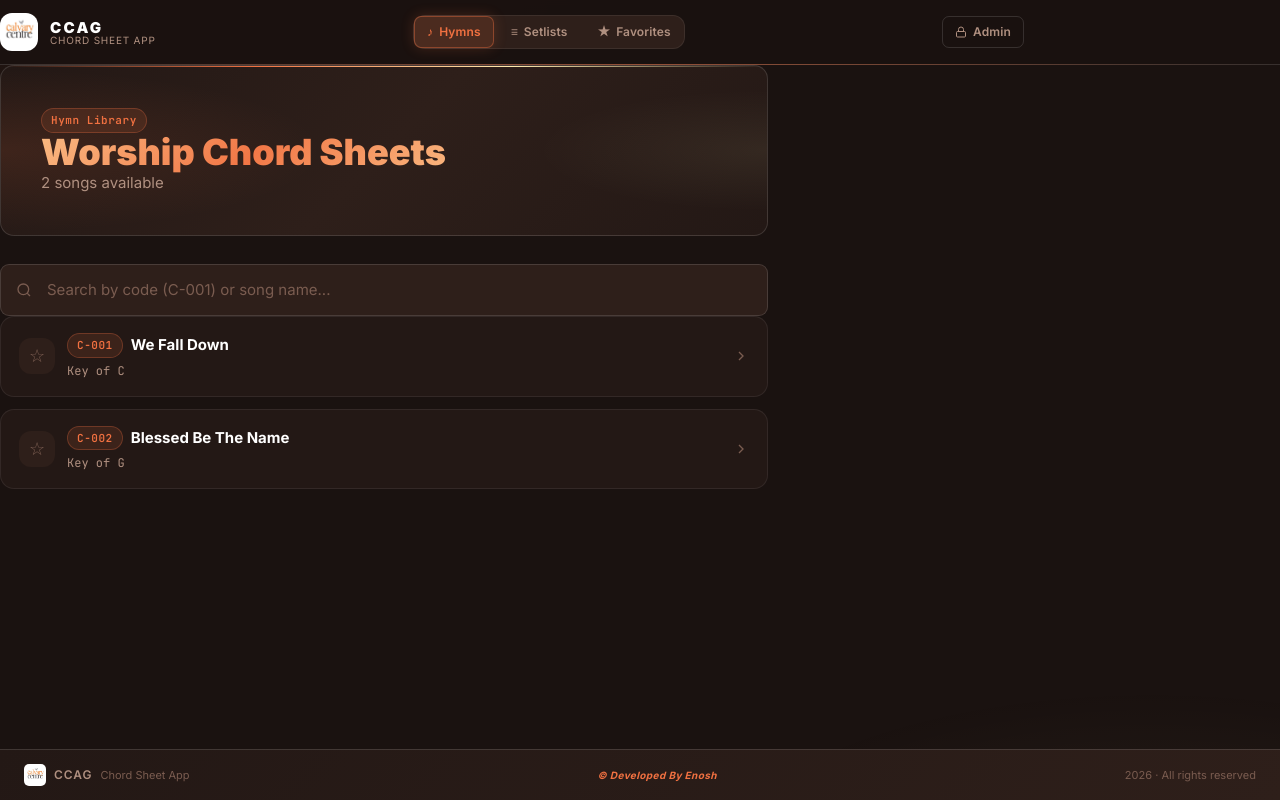
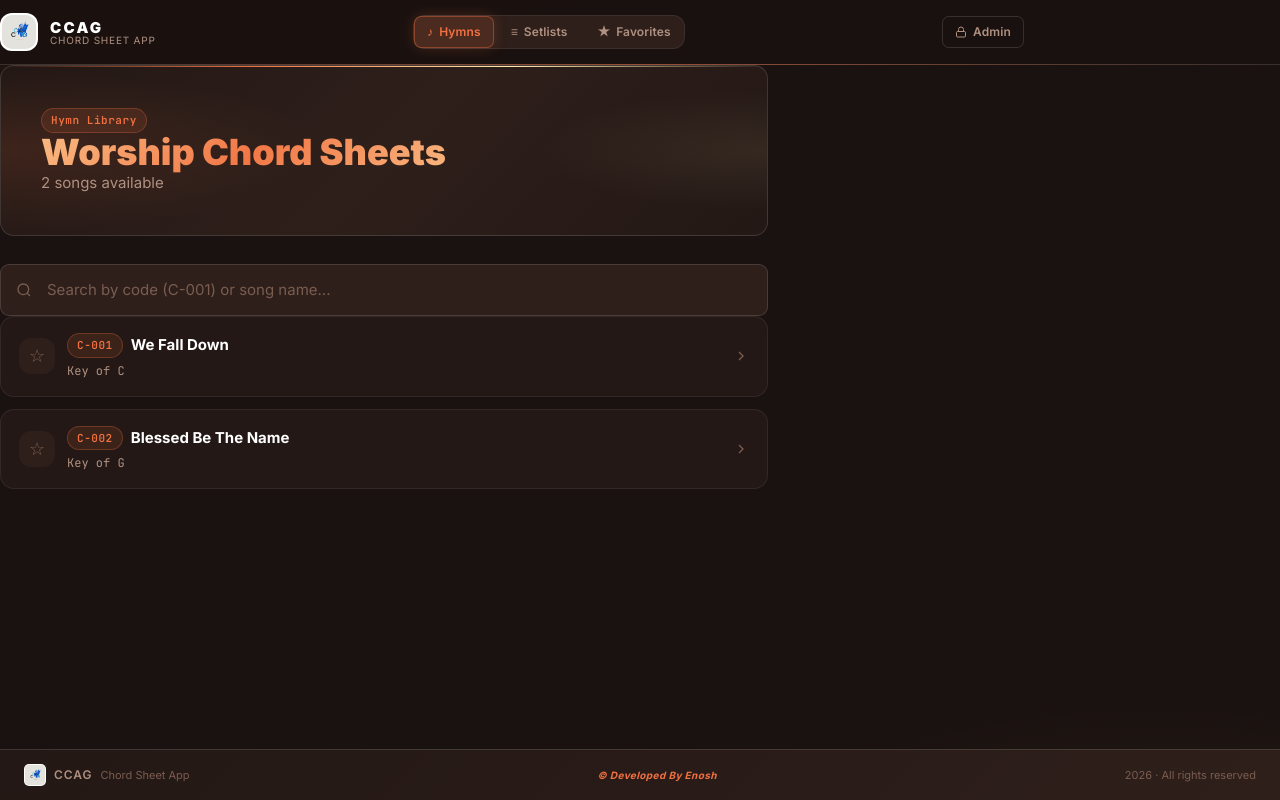
Before and after one commit to Shermith-428/ccag, a React (Vite) app: page / in a window 1280 px wide. Built offline with nearby package versions, Linux system fonts and the light colour scheme.

Commit message:
feat: update logo to new CCAG branding

```diff
--- a/index.html
+++ b/index.html
@@ -2,8 +2,8 @@
 <html lang="en">
   <head>
     <meta charset="UTF-8" />
-    <link rel="icon" type="image/jpeg" href="/CCAG.jpeg" />
-    <link rel="apple-touch-icon" href="/CCAG.jpeg" />
+    <link rel="icon" type="image/png" href="/Last logo.png" />
+    <link rel="apple-touch-icon" href="/Last logo.png" />
     <meta name="viewport" content="width=device-width, initial-scale=1.0, viewport-fit=cover" />
     <meta name="mobile-web-app-capable" content="yes" />
     <meta name="apple-mobile-web-app-capable" content="yes" />
--- a/src/components/ChordSheet.jsx
+++ b/src/components/ChordSheet.jsx
@@ -44,7 +44,7 @@ async function generatePDF(hymn, steps, fontSize) {
 
   try {
     const img = new Image(); img.crossOrigin = 'anonymous';
-    await new Promise((res, rej) => { img.onload = res; img.onerror = rej; img.src = '/CCAG.jpeg'; });
+    await new Promise((res, rej) => { img.onload = res; img.onerror = rej; img.src = '/Last logo.png'; });
     const c = document.createElement('canvas'); c.width = 60; c.height = 60;
     c.getContext('2d').drawImage(img, 0, 0, 60, 60);
     doc.addImage(c.toDataURL('image/jpeg'), 'JPEG', pad, 15, 60, 60);
@@ -224,7 +224,7 @@ export default function ChordSheet({ hymn, onClose, onToggleFavorite, isFavorite
             <div style={{ position: 'absolute', top: 0, left: 0, right: 0, height: '3px', background: 'linear-gradient(90deg, transparent, var(--accent), transparent)' }} />
             <div style={{ display: 'flex', alignItems: 'center', justifyContent: 'space-between', gap: '16px' }}>
               <div style={{ display: 'flex', alignItems: 'center', gap: '14px', minWidth: 0 }}>
-                <img src="/CCAG.jpeg" alt="CCAG"
+                <img src="/Last logo.png" alt="CCAG"
                   style={{ width: '52px', height: '52px', borderRadius: '12px', background: '#fff', padding: '3px', objectFit: 'contain', flexShrink: 0 }} />
                 <div style={{ minWidth: 0 }}>
                   <span className="badge badge-blue" style={{ marginBottom: '6px', display: 'inline-flex' }}>{hymn.code}</span>
@@ -273,7 +273,7 @@ export default function ChordSheet({ hymn, onClose, onToggleFavorite, isFavorite
           {/* Sheet footer */}
           <div style={{ background: 'linear-gradient(135deg, #231815, #2e1f1a)', padding: '14px 20px', display: 'flex', alignItems: 'center', justifyContent: 'space-between', borderTop: '1px solid var(--border)' }}>
             <div style={{ display: 'flex', alignItems: 'center', gap: '8px' }}>
-              <img src="/CCAG.jpeg" alt="CCAG" style={{ width: '20px', height: '20px', borderRadius: '4px', background: '#fff', padding: '1px', objectFit: 'contain' }} />
+              <img src="/Last logo.png" alt="CCAG" style={{ width: '20px', height: '20px', borderRadius: '4px', background: '#fff', padding: '1px', objectFit: 'contain' }} />
               <span style={{ color: 'var(--muted2)', fontSize: '12px', fontWeight: 600, letterSpacing: '0.08em' }}>CCAG</span>
             </div>
             <span style={{ color: 'var(--muted)', fontSize: '12px', fontFamily: 'JetBrains Mono' }}>{hymn.code} · Key of {currentKey}</span>
--- a/src/components/Footer.jsx
+++ b/src/components/Footer.jsx
@@ -11,7 +11,7 @@ export default function Footer() {
       gap: '8px',
     }}>
       <div style={{ display: 'flex', alignItems: 'center', gap: '8px' }}>
-        <img src="/CCAG.jpeg" alt="CCAG"
+        <img src="/Last logo.png" alt="CCAG"
           style={{ width: '22px', height: '22px', borderRadius: '5px', background: '#fff', padding: '1px', objectFit: 'contain' }} />
         <span style={{ color: 'var(--muted2)', fontSize: '12px', fontWeight: 600, letterSpacing: '0.08em' }}>CCAG</span>
         <span style={{ color: 'var(--muted)', fontSize: '11px' }}>Chord Sheet App</span>
--- a/src/components/Navbar.jsx
+++ b/src/components/Navbar.jsx
@@ -40,7 +40,7 @@ export default function Navbar({ page, setPage }) {
         <div className="max-w-5xl mx-auto px-6 xl:px-8 h-16 flex items-center justify-between gap-4">
           {/* Logo */}
           <div className="flex items-center gap-3 shrink-0">
-            <img src="/CCAG.jpeg" alt="CCAG Logo"
+            <img src="/Last logo.png" alt="CCAG Logo"
               className="rounded-xl object-contain"
               style={{ width: '38px', height: '38px', background: '#fff', padding: '2px' }} />
             <div className="flex flex-col leading-none">
@@ -80,7 +80,7 @@ export default function Navbar({ page, setPage }) {
       <div className="lg:hidden sticky top-0 z-40 flex items-center justify-between px-4 md:px-6"
         style={{ background: 'rgba(26,18,16,0.97)', backdropFilter: 'blur(20px)', WebkitBackdropFilter: 'blur(20px)', borderBottom: '1px solid var(--border2)', height: 'clamp(48px, 8vh, 64px)' }}>
         <div className="flex items-center gap-2.5">
-          <img src="/CCAG.jpeg" alt="CCAG Logo"
+          <img src="/Last logo.png" alt="CCAG Logo"
             className="rounded-lg object-contain"
             style={{ width: '34px', height: '34px', background: '#fff', padding: '2px' }} />
           <div className="flex flex-col leading-none">
```
Also changed, not shown: public/Last logo.png (added).
